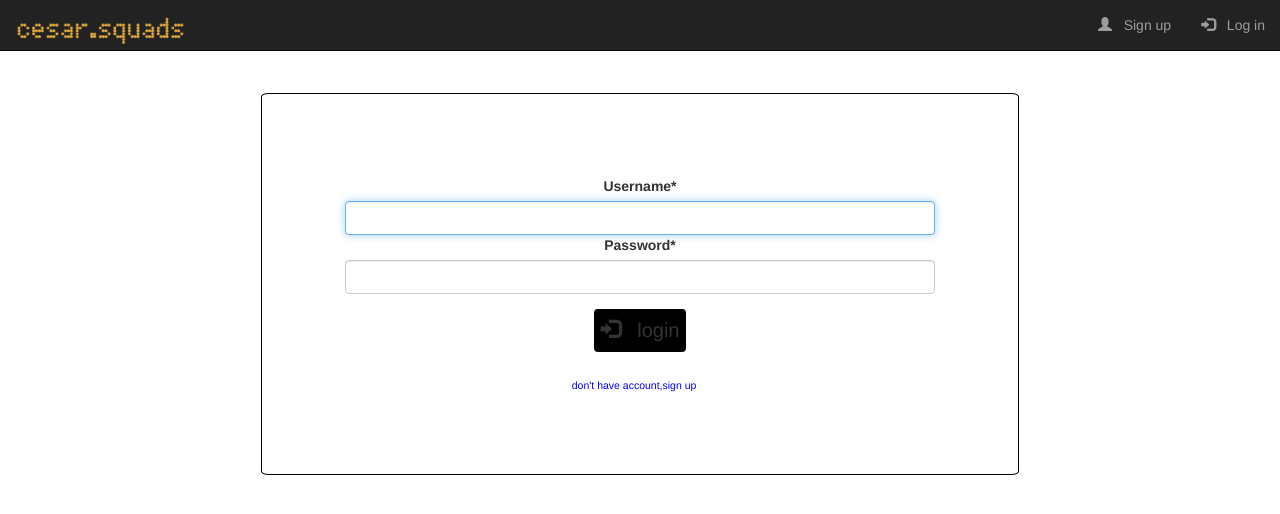
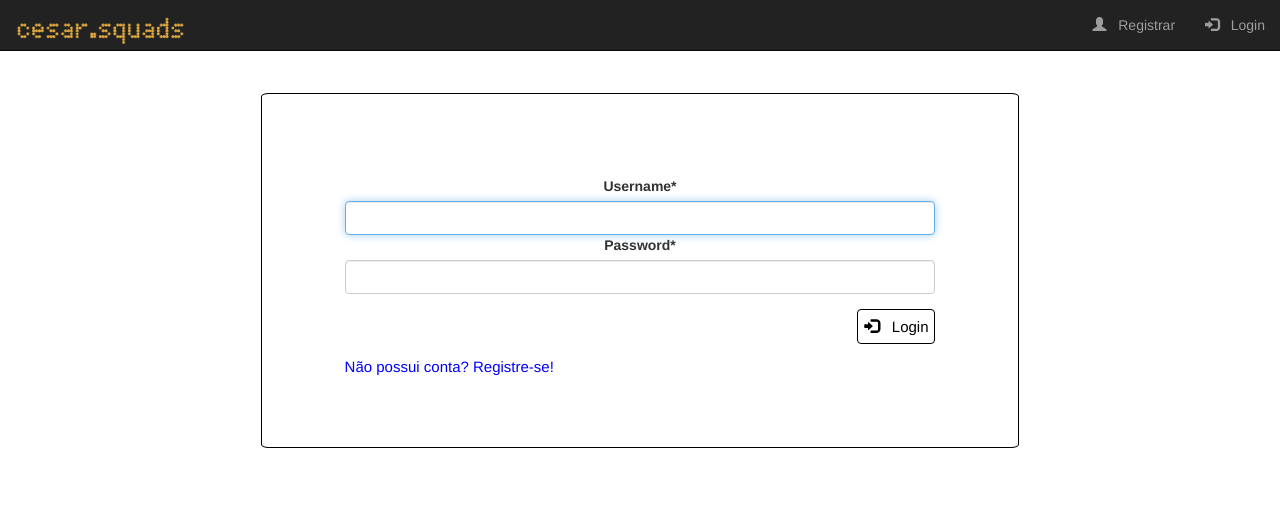
Before and after one commit to pedro-coelho-dr/cesarsquads, a Django app: page /login/ in a window 1280 px wide. Shown: the top 514 px of the page. Run offline with Django 4.2, Linux system fonts and the light colour scheme; some libraries are stand-ins or nearby versions.

Commit message:
pequenos ajustes visuais

```diff
--- a/src/cesarsquads/views.py
+++ b/src/cesarsquads/views.py
@@ -19,11 +19,11 @@ def register(request):
             form.save()
             username = form.cleaned_data.get('username')
             email = form.cleaned_data.get('email')
-            messages.success(request, f'Your account has been created ! You are now able to log in')
+            messages.success(request, f'Sua conta foi criada! Você é capaz de logar agora!')
             return redirect('login')
     else:
         form = UserRegisterForm()
-    return render(request, 'registration/register.html', {'form': form, 'title':'register here'})
+    return render(request, 'registration/register.html', {'form': form, 'title':'Registro'})
 
 def Login(request):
     if request.method == 'POST':
@@ -32,12 +32,12 @@ def Login(request):
         user = authenticate(request, username = username, password = password)
         if user is not None:
             form = login(request, user)
-            messages.success(request, f' welcome {username} !!')
+            messages.success(request, f' Olá, {username}!')
             return redirect('index')
         else:
-            messages.info(request, f'account done not exit plz sign in')
+            messages.info(request, f'Usuário não encontrado!')
     form = AuthenticationForm()
-    return render(request, 'registration/login.html', {'form':form, 'title':'log in'})
+    return render(request, 'registration/login.html', {'form':form, 'title':'Login'})
 
    #TRIBE criada com link de acesso
 #def create_tribe(request):
--- a/src/templates/index.html
+++ b/src/templates/index.html
@@ -1,37 +1,26 @@
 {% load static %}
 {% load crispy_forms_tags %}
 <!DOCTYPE html>
-<html lang="en">
+<html lang="pt-br">
 
 <head>
   <meta charset="utf-8">
   <meta name="viewport" content="width=device-width, initial-scale=1">
   <meta name="title" content="project">
   <meta http-equiv="Content-Type" content="text/html; charset=utf-8">
-  <meta name="language" content="English">
-  <meta name="author" content="vinayak sharma">
 
   <title>{{title}}</title>
-
-
   <!-- bootstrap file -->
   <link rel="stylesheet" href="https://maxcdn.bootstrapcdn.com/bootstrap/3.3.7/css/bootstrap.min.css" />
   <script src="https://ajax.googleapis.com/ajax/libs/jquery/3.3.1/jquery.min.js"></script>
   <script src="https://maxcdn.bootstrapcdn.com/bootstrap/3.3.7/js/bootstrap.min.js"></script>
   <!-- bootstrap file-->
-
   <!-- jQuery -->
   <script src="https://code.jquery.com/jquery-3.3.1.slim.min.js" integrity="sha384-q8i/X+965DzO0rT7abK41JStQIAqVgRVzpbzo5smXKp4YfRvH+8abtTE1Pi6jizo" crossorigin="anonymous"></script>
-
   <link rel="stylesheet" href="https://cdnjs.cloudflare.com/ajax/libs/font-awesome/4.7.0/css/font-awesome.min.css">
-
-
   <!-- main css -->
   <link rel="stylesheet" type="text/css" href="{% static "index.css" %}" />
-
-
   <!-- message here -->
-
   {% if messages %}
   {% for message in messages %}
 
@@ -41,18 +30,12 @@
 
   {% endfor %}
   {% endif %}
-
   <!--_______________________________________________-->
-
-
 
 </head>
 
 <body class="container-fluid">
-
-
   <header class="row">
-
     <!-- navbar-->
     <nav class="navbar navbar-inverse navbar-fixed-top">
       <div class="container-fluid">
@@ -70,12 +53,11 @@
         <div class="collapse navbar-collapse" id="mainNavBar">
           <ul class="nav navbar-nav navbar-right">
             {% if user.is_authenticated %}
-            <li><a href="{% url "logout" %}"><span class="glyphicon glyphicon-log-out"></span> &nbsp; Logout</a></li>
+            <li><a href="{% url "logout" %}"><span class="glyphicon glyphicon-log-out"></span> &nbsp; Sair</a></li>
             {% else %}
-            <li><a href="{% url "register" %}"><span class="glyphicon glyphicon-user"></span> &nbsp; Sign up</a></li>
-            <li><a href="{% url "login" %}"><span class="glyphicon glyphicon-log-in"></span> &nbsp; Log in</a></li>
+            <li><a href="{% url "register" %}"><span class="glyphicon glyphicon-user"></span> &nbsp; Registrar</a></li>
+            <li><a href="{% url "login" %}"><span class="glyphicon glyphicon-log-in"></span> &nbsp; Login</a></li>
             {% endif %}
-
           </ul>
         </div>
       </div>
@@ -94,9 +76,7 @@
       <li><img src="{{user.profile.avatar.url}}"></li>
     </ul>
     {% endif %}
-
     {% endblock %}
   </div>
 </body>
-
 </html>
--- a/src/templates/registration/login.html
+++ b/src/templates/registration/login.html
@@ -9,11 +9,11 @@
     <fieldset class="form-group">
       {{form|crispy}}
     </fieldset>
-   <center>
-    <button style="background: black; font-size: 2rem; padding:1%;" class="btn btn-outline-info" type="submit"><span class="glyphicon glyphicon-log-in"></span> &nbsp; login</button>
+   <center style="display: flex; justify-content: right;">
+    <button style="background: #ffffff; padding: 1%; font-size: 1.5rem; color:#000000; border-style: solid; border: 1px solid #000000;" class="btn btn-outline-info" type="submit"><span class="glyphicon glyphicon-log-in"></span> &nbsp; Login</button>
   </center>
   <br/>
-  <sub style="text-align: left;"><a href="{% url 'register' %}" style="text-decoration: none; color: blue; padding:2%; cursor:pointer; margin-right:2%;">don't have account,sign up</a></sub>
+  <sub style="text-align: left;"><a href="{% url 'register' %}" style="display: flex; justify-content: left; text-decoration: none; color: blue; cursor:pointer; margin-right:2%; font-size: 1.5rem;">Não possui conta? Registre-se!</a></sub>
   </form>
 </center>
  </div>
--- a/src/templates/registration/register.html
+++ b/src/templates/registration/register.html
@@ -8,11 +8,11 @@
     <fieldset class="form-group">
       {{ form|crispy}}
     </fieldset>
-    <center>
-      <button style="background: black; padding:2%; font-size: 2rem; color:white;" class="btn btn-outline-info" type="submit"><span class="glyphicon glyphicon-check"></span> &nbsp; sign up</button>
+    <center style="display: flex; justify-content: right;">
+      <button style="background: #ffffff; padding: 1%; font-size: 1.5rem; color:#000000; border-style: solid; border: 1px solid #000000;" class="btn btn-outline-info" type="submit"><span class="glyphicon glyphicon-check"></span> &nbsp; Cadastrar</button>
     </center>
     <br />
-    <sub><a href="{% url "login" %}" style="text-decoration: none; color: blue; padding:3%; cursor:pointer;">Already have an account ?</a></sub>
+    <sub><a href="{% url "login" %}" style="display: flex; justify-content: left; font-size: 1.5rem; text-decoration: none; color: blue; cursor:pointer;">Já possui uma conta? Clique aqui para fazer login!</a></sub>
   </form>
 </div>
 {% endblock start %}
```
